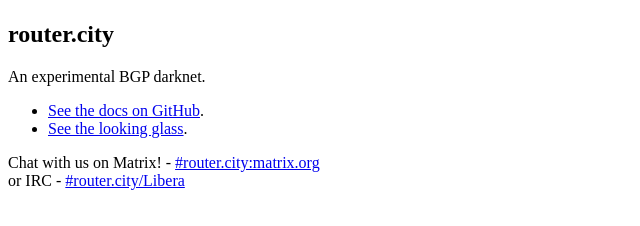
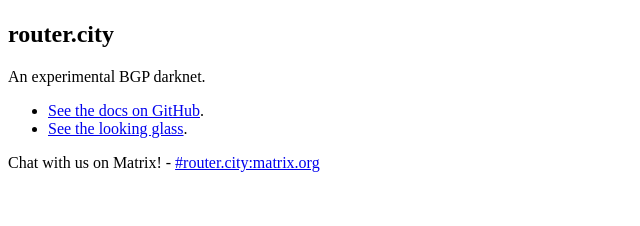
Before and after one commit to router-city/router.city, a plain HTML site: page index.htm in a window 1280 px wide. Shown: the part 236-462 px from the top of the page, without its empty margins (0-640 px from the left). Drawn offline with Linux system fonts and the light colour scheme.

Commit message:
Update index.htm

```diff
--- a/index.htm
+++ b/index.htm
@@ -18,6 +18,6 @@
 	</ul>
 
 	<p>Chat with us on Matrix! - <a href="https://matrix.to/#/#router.city:matrix.org">#router.city:matrix.org</a><br>
-	or IRC - <a href="https://web.libera.chat/#router.city">#router.city/Libera</a></p>
+	<!-- or IRC - <a href="https://web.libera.chat/#router.city">#router.city/Libera</a> --></p>
 </body>
 </html>
```
